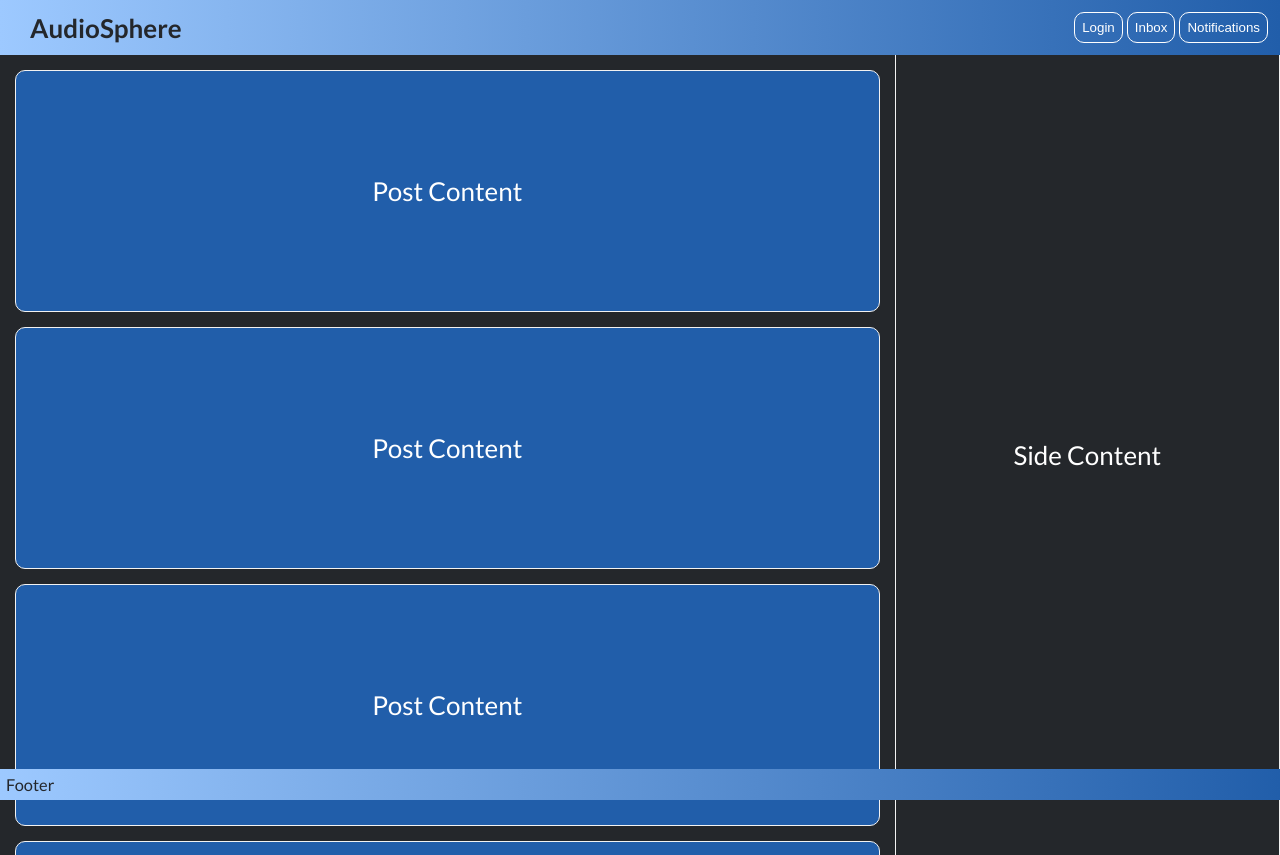
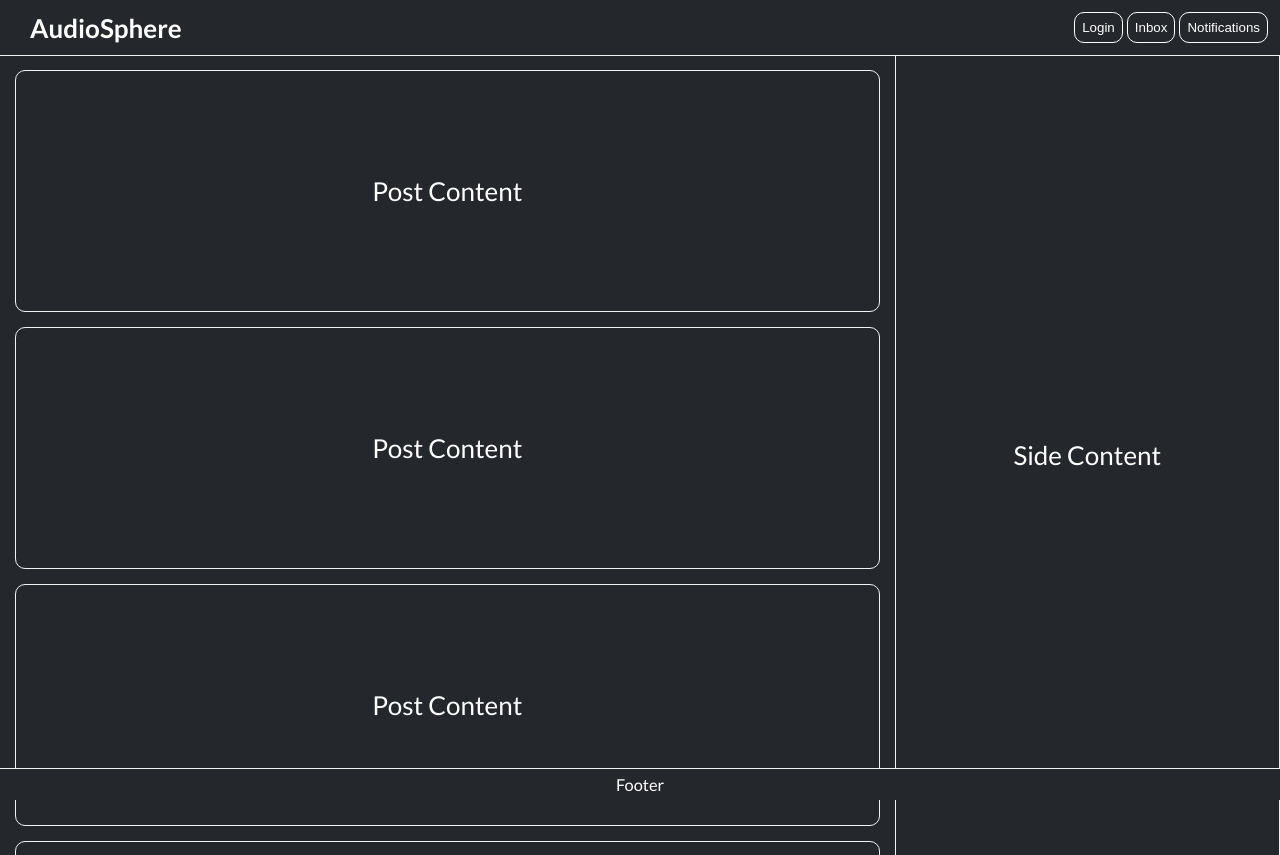
Before and after one commit to MMcBreezy/audiosphere-frontend, a React (Create React App) app: page / in a window 1280 px wide. Built offline with nearby package versions, Linux system fonts and the light colour scheme.

Commit message:
css styling

```diff
--- a/src/components/styles.css
+++ b/src/components/styles.css
@@ -11,12 +11,14 @@
 }
 
 .header-container {
-  background: linear-gradient(to right, rgb(157, 201, 255), rgb(33, 94, 170));
+  /* background: linear-gradient(to right, rgb(157, 201, 255), rgb(33, 94, 170)); */
+  background-color: #24272b;
   display: flex;
   justify-content: space-between;
   align-items: center;
   padding: 10px;
   font-weight: bold;
+  border-bottom: 1px solid #f2f2f2;
   position: fixed;
   top: 0;
   left: 0;
@@ -24,7 +26,7 @@
 }
 
 .logo {
-  color: #24272b;
+  color: white;
   margin-left: 20px;
   font-size: calc(10px + 2vmin);
 }
@@ -55,7 +57,7 @@
 }
 
 .post-container {
-  background-color: rgb(33, 94, 170);
+  background: transparent;
   margin: 15px;
   min-height: 30%;
   border: 1px solid #f2f2f2;
@@ -70,11 +72,12 @@
   bottom: 0;
   left: 0;
   right: 0;
-  background: linear-gradient(to right, rgb(157, 201, 255), rgb(33, 94, 170));
+  background-color: #24272b;
+  border-top: 1px solid #f2f2f2;
+  color: white;
   display: flex;
-  justify-content: space-between;
+  justify-content: center;
   align-items: center;
   padding: 6px;
-  color: #24272b;
-  font-size: calc(10px + .8vmin)
+  font-size: calc(10px + 0.8vmin);
 }
```
